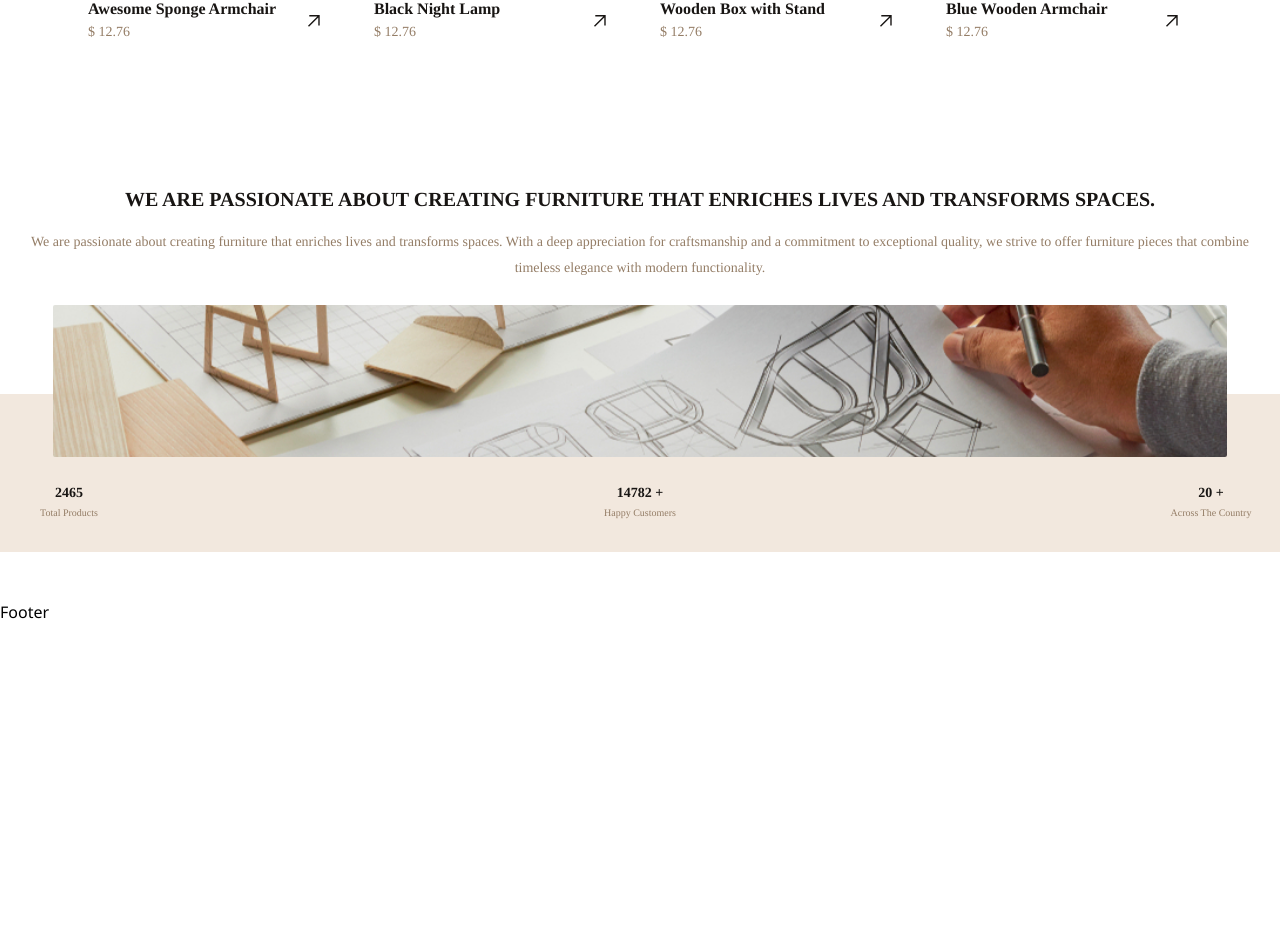
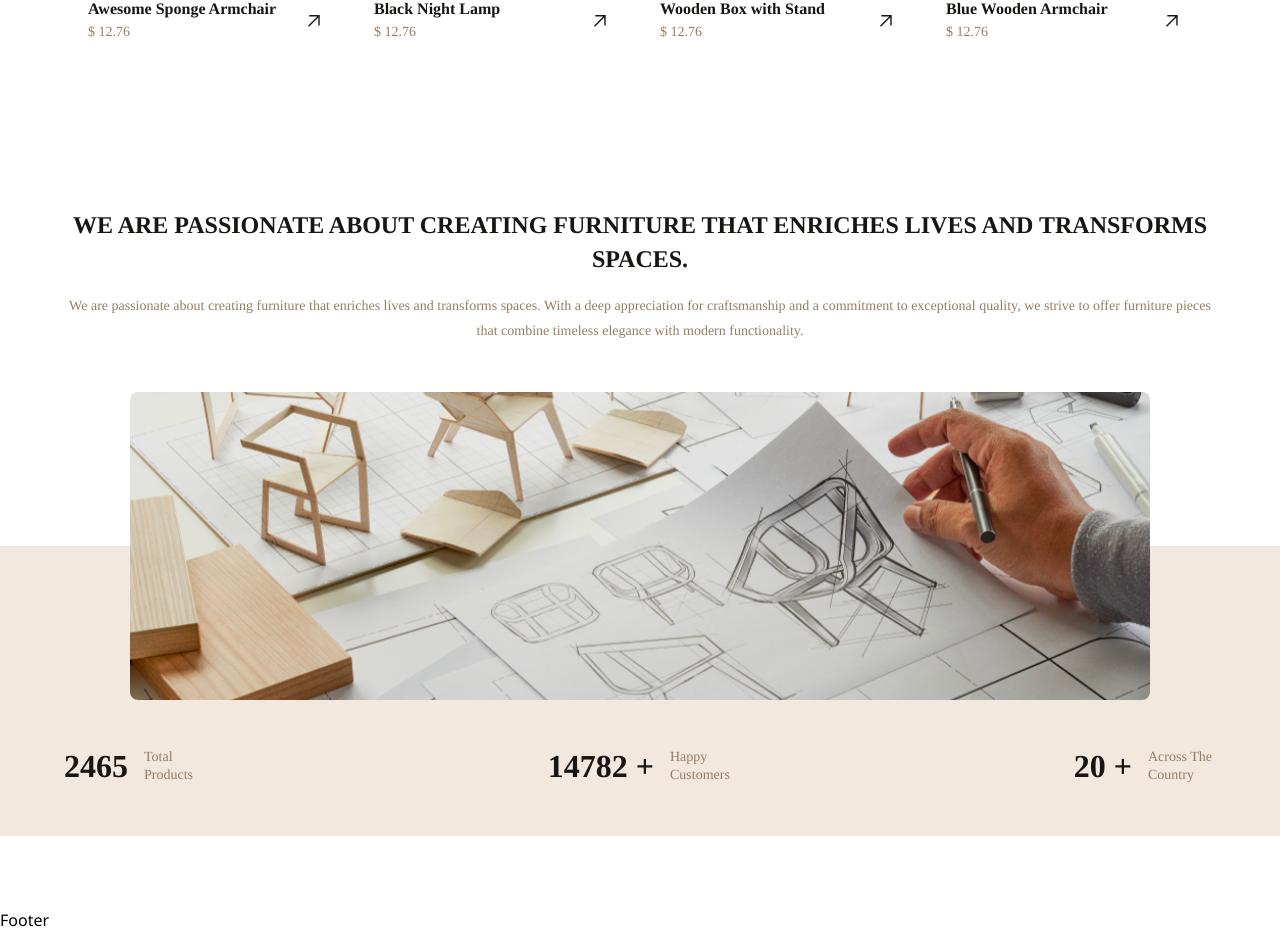
Before and after one commit to Edanriell/Decor, a Nuxt app in the folder Client/: page / in a window 1280 px wide. Shown: the part 1735-2667 px from the top of the page. Before the commit the page ends 2359 px from the top, so only its background shows below. Built offline with nearby package versions, Linux system fonts and the light colour scheme.

Commit message:
section tablet

```diff
--- a/Client/app/pages/index.vue
+++ b/Client/app/pages/index.vue
@@ -228,10 +228,10 @@
 			</li>
 		</ol>
 	</section>
-	<section class="pt-12 pb-12">
-		<header class="pl-5 pr-5 pb-6 flex flex-col gap-4">
+	<section class="pt-12 pb-12 md:pt-18 md:pb-18">
+		<header class="pl-5 pr-5 pb-6 flex flex-col gap-4 md:pl-16 md:pr-16 md:pb-12">
 			<h2
-				class="font-[Urbanist] font-semibold text-[1.25rem] leading-[1.4] uppercase text-center text-(--colors-texts-text---high-emphasis)"
+				class="font-[Urbanist] font-semibold text-[1.25rem] leading-[1.4] uppercase text-center text-(--colors-texts-text---high-emphasis) md:text-[1.5rem]"
 			>
 				we are passionate about creating furniture that enriches lives and transforms spaces.
 			</h2>
@@ -244,7 +244,9 @@
 			</p>
 		</header>
 		<div class="relative">
-			<div class="block mb-[-63px] relative h-38 ml-13.25 mr-13.25 rounded-xs overflow-hidden">
+			<div
+				class="block mb-[-63px] relative h-38 ml-13.25 mr-13.25 rounded-xs overflow-hidden md:h-77 md:ml-32.5 md:mr-32.5 md:rounded-lg md:mb-[-154px]"
+			>
 				<NuxtPicture
 					:img-attrs="{ class: ['w-full h-full object-cover'] }"
 					alt="Modern interior"
@@ -255,39 +257,47 @@
 					src="images/drawing.jpg"
 				/>
 			</div>
-			<dl class="pt-22.75 pb-8 flex flex-row pl-4 pr-4 justify-between bg-(--colors-surface-surface---medium)">
-				<div class="flex flex-col-reverse gap-1 items-center basis-26.5">
+			<dl
+				class="pt-22.75 pb-8 flex flex-row pl-4 pr-4 justify-between bg-(--colors-surface-surface---medium) md:pt-50 md:pb-12 md:pl-16 md:pr-16"
+			>
+				<div
+					class="flex flex-col-reverse gap-1 items-center basis-26.5 md:basis-[unset] md:flex-row-reverse md:gap-4"
+				>
 					<dt
-						class="font-[Urbanist] font-normal text-[0.625rem] leading-[1.3] capitalize text-center text-(--colors-texts-text---low-emphasis)"
+						class="font-[Urbanist] font-normal text-[0.625rem] leading-[1.3] capitalize text-center text-(--colors-texts-text---low-emphasis) md:text-[0.875rem] md:max-w-17 md:text-left"
 					>
 						Total Products
 					</dt>
 					<dd
-						class="font-[Urbanist] font-semibold text-[0.875rem] leading-[1.3] text-center text-(--colors-texts-text---high-emphasis)"
+						class="font-[Urbanist] font-semibold text-[0.875rem] leading-[1.3] text-center text-(--colors-texts-text---high-emphasis) md:text-[2rem]"
 					>
 						2465
 					</dd>
 				</div>
-				<div class="flex flex-col-reverse gap-1 items-center basis-26.5">
+				<div
+					class="flex flex-col-reverse gap-1 items-center basis-26.5 md:basis-[unset] md:flex-row-reverse md:gap-4"
+				>
 					<dt
-						class="font-[Urbanist] font-normal text-[0.625rem] leading-[1.3] capitalize text-center text-(--colors-texts-text---low-emphasis)"
+						class="font-[Urbanist] font-normal text-[0.625rem] leading-[1.3] capitalize text-center text-(--colors-texts-text---low-emphasis) md:text-[0.875rem] md:max-w-17 md:text-left"
 					>
 						Happy Customers
 					</dt>
 					<dd
-						class="font-[Urbanist] font-semibold text-[0.875rem] leading-[1.3] text-center text-(--colors-texts-text---high-emphasis)"
+						class="font-[Urbanist] font-semibold text-[0.875rem] leading-[1.3] text-center text-(--colors-texts-text---high-emphasis) md:text-[2rem]"
 					>
 						14782 +
 					</dd>
 				</div>
-				<div class="flex flex-col-reverse gap-1 items-center basis-26.5">
+				<div
+					class="flex flex-col-reverse gap-1 items-center basis-26.5 md:basis-[unset] md:flex-row-reverse md:gap-4"
+				>
 					<dt
-						class="font-[Urbanist] font-normal text-[0.625rem] leading-[1.3] capitalize text-center text-(--colors-texts-text---low-emphasis)"
+						class="font-[Urbanist] font-normal text-[0.625rem] leading-[1.3] capitalize text-center text-(--colors-texts-text---low-emphasis) md:text-[0.875rem] md:max-w-17 md:text-left"
 					>
 						Across the country
 					</dt>
 					<dd
-						class="font-[Urbanist] font-semibold text-[0.875rem] leading-[1.3] text-center text-(--colors-texts-text---high-emphasis)"
+						class="font-[Urbanist] font-semibold text-[0.875rem] leading-[1.3] text-center text-(--colors-texts-text---high-emphasis) md:text-[2rem]"
 					>
 						20 +
 					</dd>
```
Also changed, not shown: 1 other file (tests, documents, lock files or other folders).
